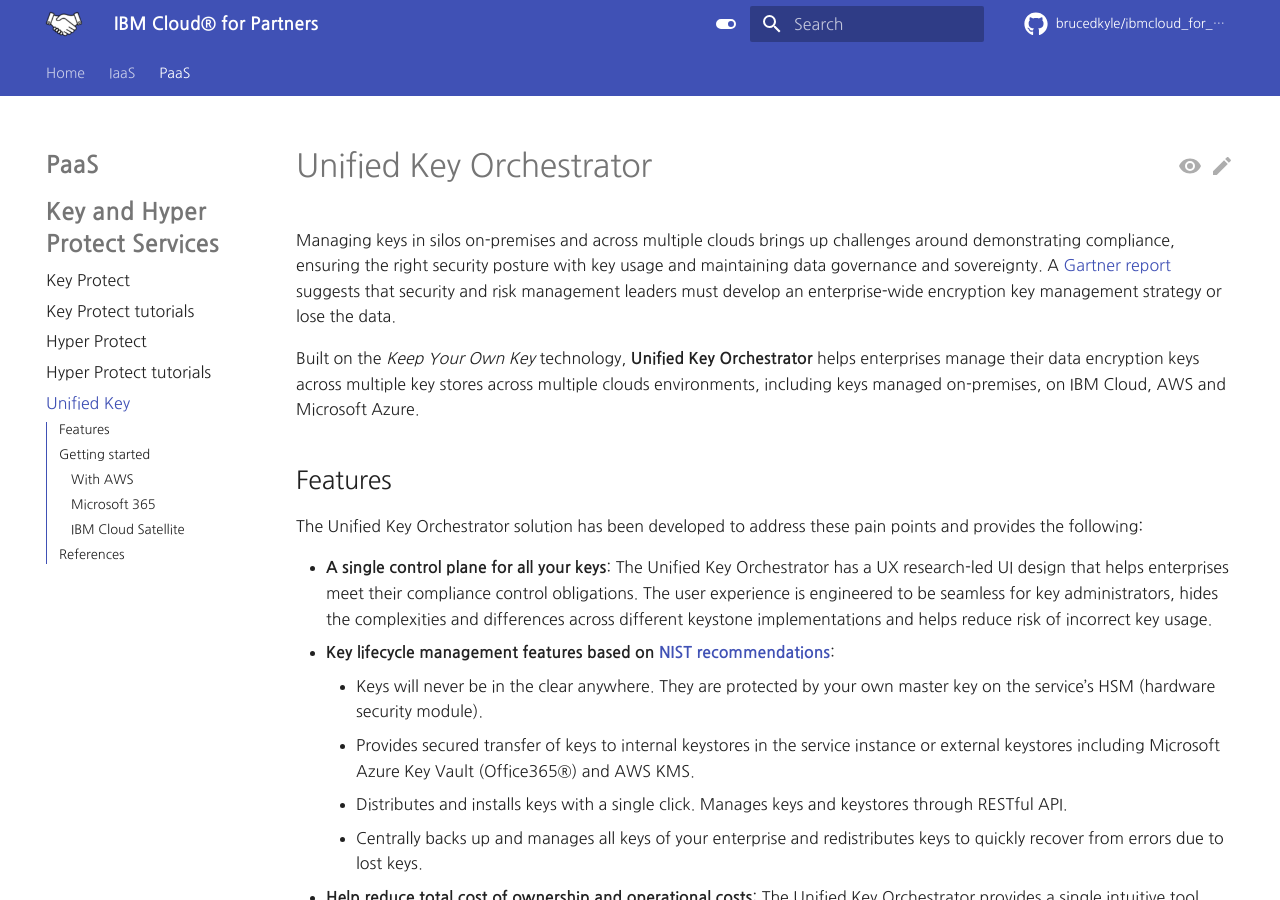
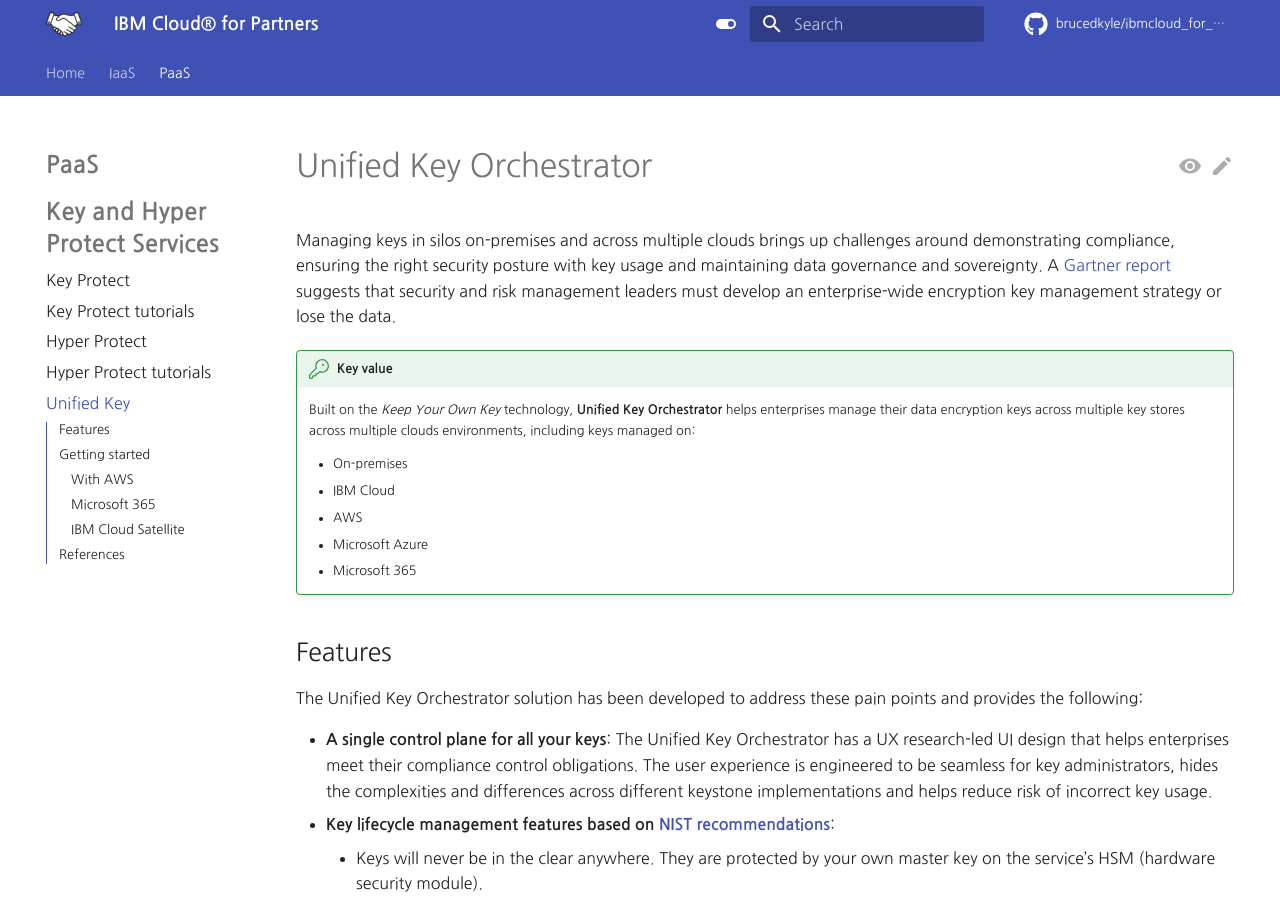
Before and after one commit to brucedkyle/ibmcloud_for_partners, an MkDocs documentation site: the page built from docs/security/unifiedkey.md, in a window 1280 px wide and 900 px high. Built offline with MkDocs 1.6.1 and Material for MkDocs 9.7.7, drawn with Linux system fonts in a browser that asks for light colours; comment, search, counter and statistics services are not loaded.

Commit message:
update value prop for key protect

```diff
--- a/docs/security/unifiedkey.md
+++ b/docs/security/unifiedkey.md
@@ -2,7 +2,15 @@
 
 Managing keys in silos on-premises and across multiple clouds brings up challenges around demonstrating compliance, ensuring the right security posture with key usage and maintaining data governance and sovereignty. A [Gartner report](https://www.gartner.com/en/documents/3991120/develop-an-enterprisewide-encryption-key-management-stra) suggests that security and risk management leaders must develop an enterprise-wide encryption key management strategy or lose the data.
 
-Built on the _Keep Your Own Key_ technology, **Unified Key Orchestrator** helps enterprises manage their data encryption keys across multiple key stores across multiple clouds environments, including keys managed on-premises, on IBM Cloud, AWS and Microsoft Azure.
+!!! key "Key value"
+
+    Built on the _Keep Your Own Key_ technology, **Unified Key Orchestrator** helps enterprises manage their data encryption keys across multiple key stores across multiple clouds environments, including keys managed on:
+
+    - On-premises
+    - IBM Cloud
+    - AWS
+    - Microsoft Azure
+    - Microsoft 365
 
 ## Features
 
```
Also changed, not shown: docs/security/hyperprotect.md (+3 -1 lines), docs/security/keyprotect.md (+7 -3 lines).
